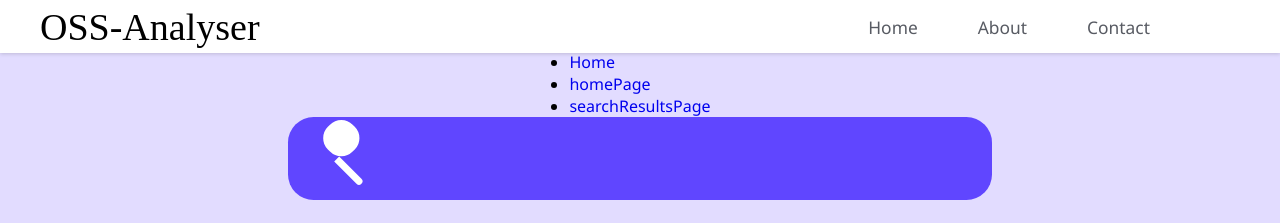
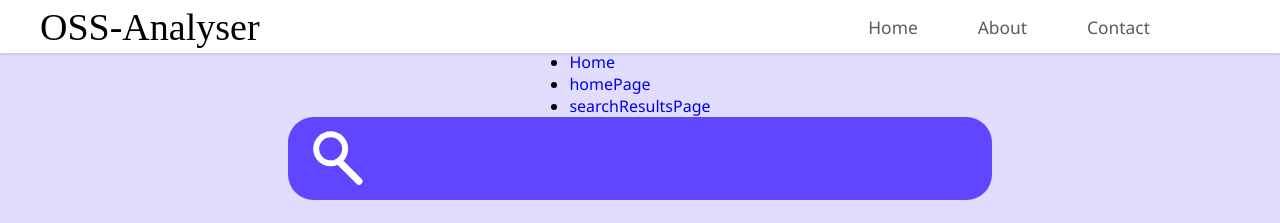
Before and after one commit to VENNELA2132/hackfest2023_VCVP, a React (Create React App) app: page / in a window 1280 px wide. Shown: the top 223 px of the page. Built offline with nearby package versions, Linux system fonts and the light colour scheme; a web font is replaced by a local one.

Commit message:
Change search bar

```diff
--- a/src/pages/Layout.css
+++ b/src/pages/Layout.css
@@ -29,9 +29,9 @@ body {
   background: #e2dcff;
 
 }
-#main .c {
+/* #main .c {
 
-}
+} */
 
 .search-bar {
   display: flex;
@@ -53,7 +53,7 @@ body {
   width: 4rem;
   position: relative;
 }
-.glass-icon-c {
+.glass-icon .glass-icon-c {
     height: 100%;
     width: 55%;
     position: absolute;
@@ -63,18 +63,18 @@ body {
     transition: transform 0.7s cubic-bezier(.31,-0.84,.64,1.76);
 }
 
-.glass-icon-c:active {
+.glass-icon .glass-icon-c:active {
       transform: translateX(-50%) rotate(0)!important;
 }
-.glass-icon__circle {
+.glass-icon .glass-icon-c:active .glass-icon__circle {
         width: .44rem;
         transform: translateX(.94rem);
         border-radius: 1rem!important;
 }
-.glass-icon__circle::after {
+.glass-icon .glass-icon-c:active .glass-icon__circle::after {
           transform: rotateY(90deg);
 }
-.glass-icon__circle {
+.glass-icon .glass-icon__circle {
     height: 55%;
     width: 100%;
     background: #fff;
@@ -83,7 +83,7 @@ body {
     position: relative;
     transition: all 0.7s cubic-bezier(.31,-0.84,.64,1.76);
 }
-.glass-icon__circle:after {
+.glass-icon .glass-icon__circle:after {
       background: #6046ff;
       height: 64%;
       width: 64%;
@@ -97,7 +97,7 @@ body {
     }
 
 
-.glass-icon__stick {
+.glass-icon .glass-icon__stick {
 
 
     width: .43rem;
```
